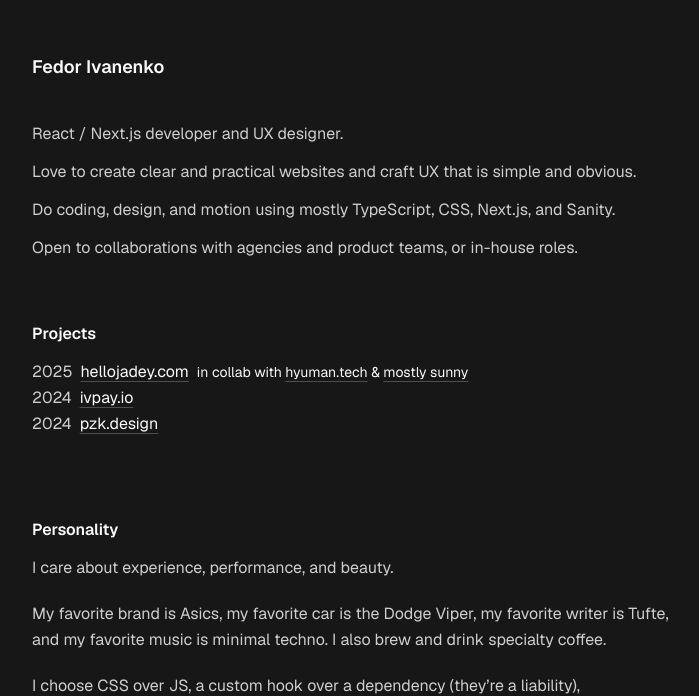
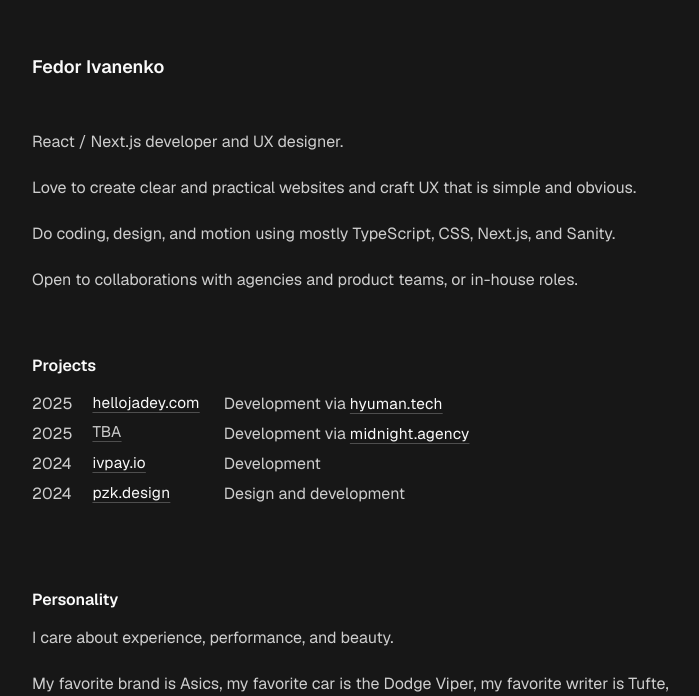
Before and after one commit to fedorivanenko/fedor-ivanenko-personal-website, a Next.js app: page / in a window 1280 px wide. Shown: the part 108-804 px from the top of the page, without its empty margins (286-985 px from the left). Built offline with nearby package versions, Linux system fonts and the light colour scheme.

Commit message:
feat: projects panel

```diff
--- a/app/page.tsx
+++ b/app/page.tsx
@@ -1,7 +1,8 @@
 import { Section, sectionVariants } from "@/components/layout/section";
 import {
+  buttonVariants,
   //Button,
-  InlineLinkButton
+  InlineLinkButton,
 } from "@/components/ui/button";
 import { cn } from "@/lib/utils";
 //import Link from "next/link";
@@ -9,15 +10,10 @@ import { cn } from "@/lib/utils";
 function BioPanel() {
   return (
     <>
-      <h1
-        className={cn(
-          sectionVariants(),
-          "animate-blur-fade stagger mb-10"
-        )}
-      >
+      <h1 className={cn(sectionVariants(), "animate-blur-fade stagger mb-12")}>
         Fedor Ivanenko
       </h1>
-      <Section className="prose-short pr-16 sm:pr-32 md:pr-0 mb-15">
+      <Section className="prose-long pr-16 sm:pr-32 md:pr-0 mb-15">
         <p>React / Next.js developer and UX designer.</p>
         <p>
           Love to create clear and practical websites{" "}
@@ -77,29 +73,104 @@ export function HireMePanel() {
 }
  */
 
+import { cloneElement, isValidElement, ReactElement } from 'react';
+
+interface ProjectData extends React.HTMLAttributes<HTMLLIElement> {
+  year: number
+  name: string
+  href?: string
+  description: React.ReactNode
+}
+
+function ProjectRow({ year, href, name, description }: ProjectData) {
+
+  const isDescriptionElement = isValidElement(description);
+  const descriptionElement = isDescriptionElement
+    ? (description as ReactElement<{ className?: string }>)
+    : null;
+
+  const renderName = () => {
+    const nameClassName = "-translate-y-[1px] justify-start mr-1";
+    if (href) {
+      return <InlineLinkButton href={href} className={nameClassName}>{name}</InlineLinkButton>;
+    }
+    return (
+      <p
+        className={cn(
+          buttonVariants({ variant: "link", size: "inline" }),
+          "px-0", nameClassName
+        )}
+      >
+        {name}
+      </p>
+    );
+  };
+
+  const renderDescription = () => {
+    const descriptionClassName = "";
+    if (descriptionElement) {
+      return cloneElement(descriptionElement, {
+        className: cn(descriptionClassName, descriptionElement.props.className),
+      });
+    }
+    return <p className={descriptionClassName}>{description}</p>;
+  };
+
+  return (
+    <li className="contents">
+      <p>{year}</p>
+      {renderName()}
+      {renderDescription()}
+    </li>
+  );
+}
+
 function ProjectsPanel() {
   return (
     <Section>
       <h2>Projects</h2>
-      <ul className="flex flex-col w-full">
-        <li className="flex gap-2 items-center">
-          <p>2025</p>
-          <InlineLinkButton href={"https://www.hellojadey.com/"}>
-            hellojadey.com
+      <ul className="grid grid-cols-[auto_auto_auto] gap-x-5 gap-y-1 mr-auto">
+        <ProjectRow
+          year={2025}
+          name={"hellojadey.com"}
+          href={"https://www.hellojadey.com/"}
+          description={
+            <p>
+              Development via{" "}
+              <InlineLinkButton
+                href={"https://www.hyuman.tech/"}
+              >
+                hyuman.tech
               </InlineLinkButton>
-          <span className="text-sm">in collab with{" "}
-          <InlineLinkButton className="text-sm" href={"https://www.hyuman.tech/"}>hyuman.tech</InlineLinkButton>{" & "}
-          <InlineLinkButton className="text-sm" href={"https://wearemostlysunny.com/"}>mostly sunny</InlineLinkButton>
-          </span>
-        </li>
-        <li className="flex gap-2">
-          <p>2024</p>
-          <InlineLinkButton href={"https://ivpay.io/"}>ivpay.io</InlineLinkButton>
-        </li>
-        <li className="flex gap-2">
-          <p>2024</p>
-          <InlineLinkButton href={"https://www.pzk.design/"}>pzk.design</InlineLinkButton>
-        </li>
+            </p>
+          }
+        />
+        <ProjectRow
+          year={2025}
+          name="TBA"
+          description={
+            <p>
+            Development via{" "}
+            <InlineLinkButton
+              href={"https://midnight.agency/"}
+            >
+              midnight.agency
+            </InlineLinkButton>
+          </p>
+          }
+        />
+        <ProjectRow
+          year={2024}
+          name="ivpay.io"
+          href="https://ivpay.io/"
+          description="Development"
+        />
+        <ProjectRow
+          year={2024}
+          name="pzk.design"
+          href="https://www.pzk.design/"
+          description="Design and development"
+        />
       </ul>
     </Section>
   );
@@ -113,13 +184,19 @@ function PersonalityPanel() {
         <p>I care about experience, performance, and beauty.</p>
         <p>
           My favorite brand is Asics, my favorite car is the Dodge Viper,{" "}
-          <span className="whitespace-nowrap">my favorite writer is Tufte,</span>{" "}and my favorite music is minimal techno.{" "}
-          <span className="whitespace-nowrap">I also brew and drink specialty coffee.</span>
+          <span className="whitespace-nowrap">
+            my favorite writer is Tufte,
+          </span>{" "}
+          and my favorite music is minimal techno.{" "}
+          <span className="whitespace-nowrap">
+            I also brew and drink specialty coffee.
+          </span>
         </p>
         <p>
-          I choose CSS over JS, a custom hook over a&nbsp;dependency
-          (they’re a liability), <span className="whitespace-nowrap">global state over providers</span>, and
-          a&nbsp;quick coded prototype over Figma.
+          I choose CSS over JS, a custom hook over a&nbsp;dependency (they’re a
+          liability),{" "}
+          <span className="whitespace-nowrap">global state over providers</span>
+          , and a&nbsp;quick coded prototype over Figma.
         </p>
         <p>
           I love clean interfaces, having client state derived from
@@ -130,9 +207,7 @@ function PersonalityPanel() {
           <span className="whitespace-nowrap sm:whitespace-normal">
             explicit error handling,{" "}
           </span>
-          <span className="whitespace-nowrap">
-            and profiler.
-          </span>
+          <span className="whitespace-nowrap">and use profiler.</span>
         </p>
       </div>
     </Section>
--- a/components/layout/footer.tsx
+++ b/components/layout/footer.tsx
@@ -6,7 +6,7 @@ export default function Footer() {
     <footer
       className={cn(
         sectionVariants({animated: false}),
-        "w-full flex-row gap-2 text-sm text-muted-foreground mt-auto pt-20 md:pt-40"
+        "w-full flex-row gap-6 text-sm text-muted-foreground mt-auto pt-20 md:pt-40"
       )}
     >
       <span>{new Date().getFullYear()}</span>
--- a/components/ui/button.tsx
+++ b/components/ui/button.tsx
@@ -27,7 +27,7 @@ const buttonVariants = cva(
         sm: "h-8 rounded-md px-3",
         lg: "h-10 rounded-md px-8",
         icon: "h-9 w-9",
-        inline: "inline-block",
+        inline: "inline-block text-[length:inherit] text-[0.96em] tracking-[0.015em]",
       },
     },
     defaultVariants: {
@@ -71,7 +71,7 @@ function InlineLinkButton({
 }: InlineLinkButtonProps) {
   return (
     <Button
-      className={cn(className, "px-0 tracking")}
+      className={cn(className, "px-0")}
       variant="link"
       size="inline"
       asChild
```
Lines whose indentation alone changed are shown as unchanged.
